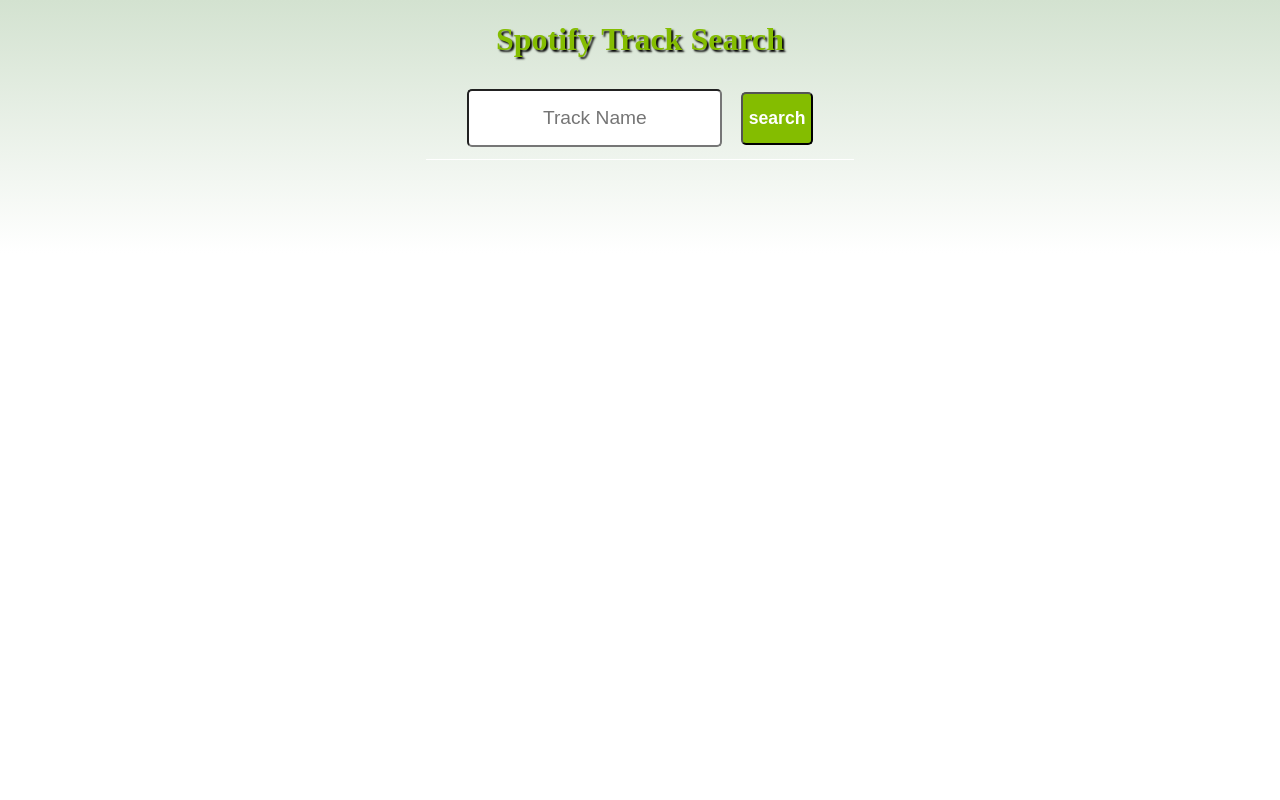
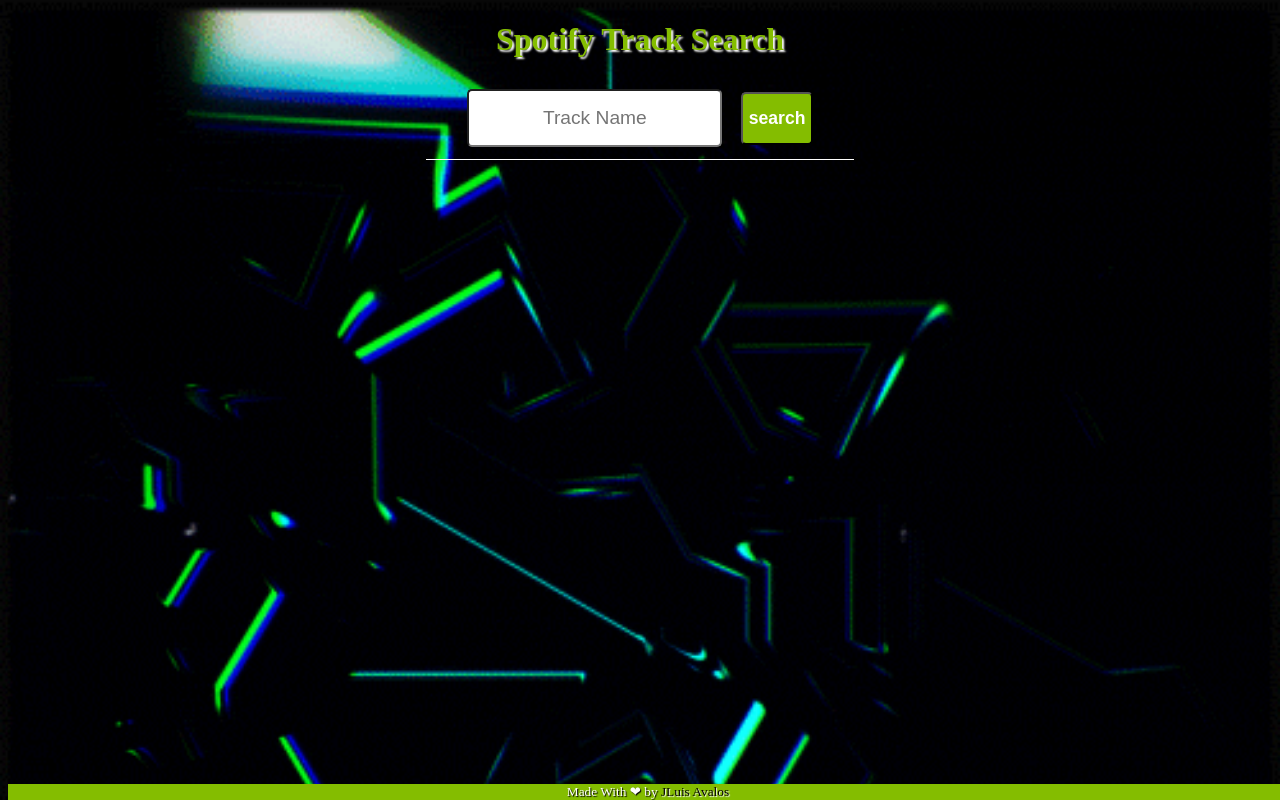
Before and after one commit to avalos010/spotify-search-app, a React app: page / in a window 1280 px wide. Built offline with nearby package versions, Linux system fonts and the light colour scheme.

Commit message:
Add files via upload

```diff
--- a/public/index.html
+++ b/public/index.html
@@ -36,5 +36,6 @@
       To begin the development, run `npm start` or `yarn start`.
       To create a production bundle, use `npm run build` or `yarn build`.
     -->
+    <footer><small>Made With ❤ by <a href="http://joseluisdev.com"> JLuis Avalos</a></small></footer>
   </body>
 </html>
--- a/src/App.css
+++ b/src/App.css
@@ -11,9 +11,9 @@
   text-align: center;
 }
 
-h1 {
+h1 , h3{
   color:#84bd00;
-  text-shadow: 2px 2px 2px #000;
+  text-shadow: 2px 2px 2px rgb(255, 255, 255);
 }
 .form-input {
   display: flex;
@@ -52,12 +52,42 @@
 ul li img {
   width: 40%;
 }
-
+ul li a {
+  color: #fff;
+  text-decoration: none;
+  font-size: 1.2em;
+ text-shadow: 2px 2px 1px #000;
+}
 ul audio {
   margin-top: .5em;
 }
 
+footer {
+  display: flex;
+  width: 100%;
+  justify-content: center;
+  color: #fff;
+  background: #84bd00;
+  position: fixed;
+  bottom: 0;
+  text-shadow: 1px 1px 1px #000;
+
+}
+
+footer a{
+  text-decoration: none;
+  color: #000;
+  text-shadow:1px 1px 1px #fff;
+}
+
 @media screen and (min-width: 800px) {
+  body {
+    background: url('./blah.gif');
+    background-attachment: fixed;
+    background-repeat: no-repeat;
+    background-size: cover;
+  }
+
   ul li img {
     width: 25%;
   }
@@ -65,4 +95,13 @@
   .form-input {
     display: inline;
   }
+
+  ul {
+    flex-direction: row;
+    flex-wrap: wrap
+  }
+
+  ul li a {
+    text-shadow: 2px 2px 1px #84bd00;
+  }
 }
--- a/src/components/App.js
+++ b/src/components/App.js
@@ -12,7 +12,7 @@
 search = (e) => {
     e.preventDefault();
     this.setState({term: e.target[0].value})
-    fetch('http://localhost:3001/search', {
+    fetch('http://localhost:3050/search', {
         method: 'POST',
         headers: {
           'Content-Type': 'application/json',
```
Also changed, not shown: src/blah.gif (added), 1 other file.
